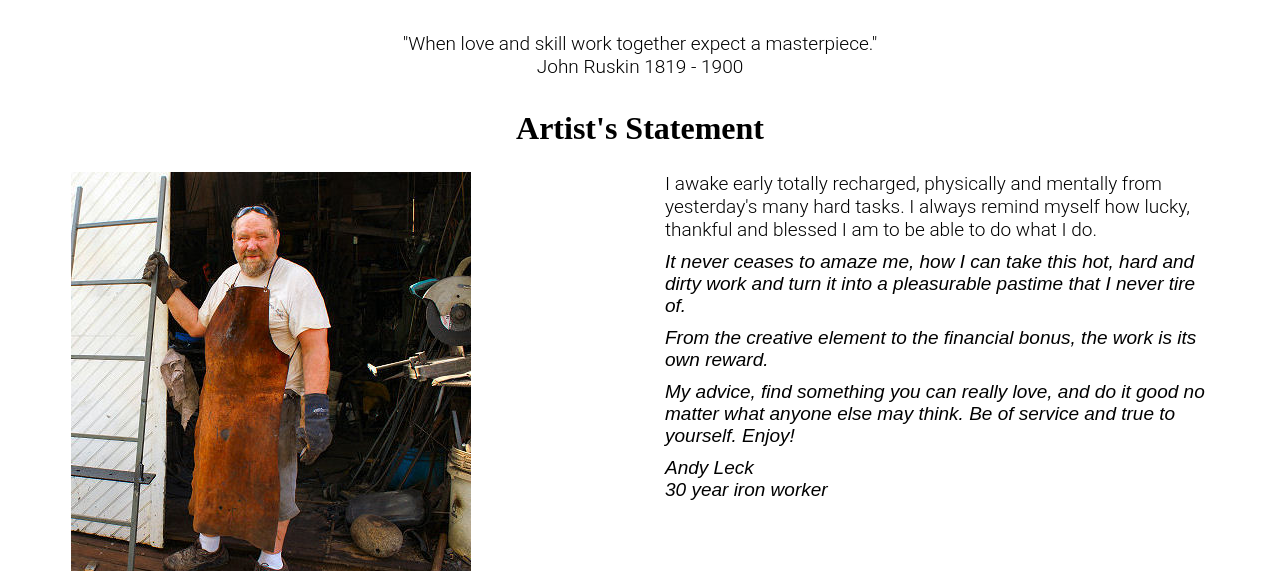
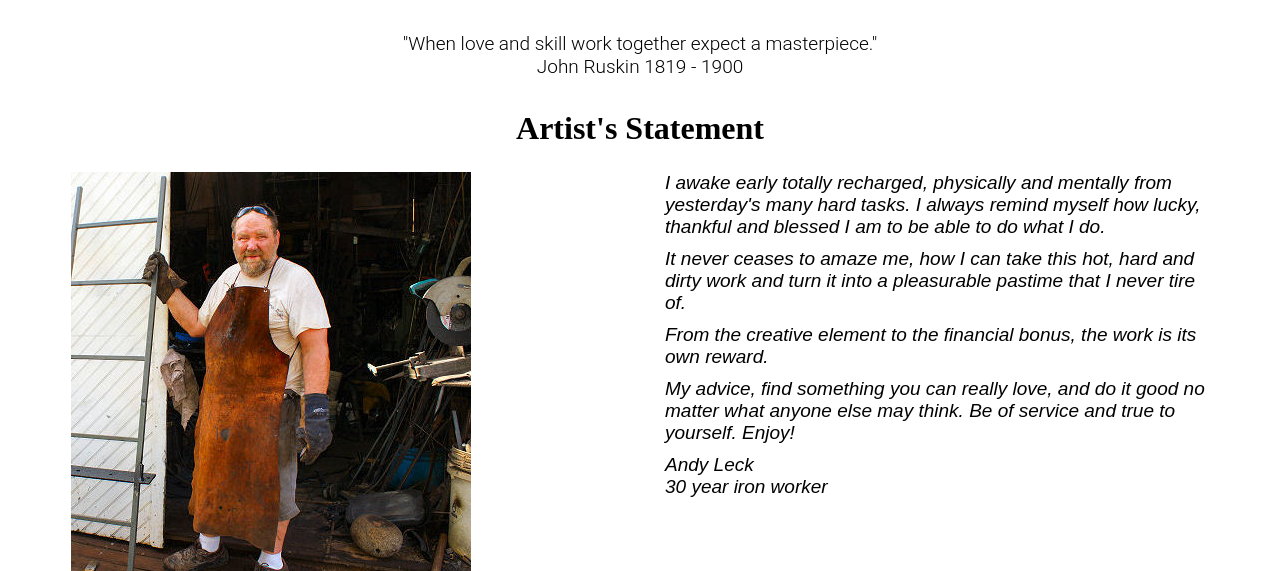
Before and after one commit to normboss/ScottishWroughtIronPHP, a PHP site: page /about.php in a window 1280 px wide. Shown: the part 151-722 px from the top of the page. Run offline with PHP 8.4, Linux system fonts and the light colour scheme; style sheets or scripts are compiled from the project's sources; some libraries are stand-ins or nearby versions; some web fonts are replaced.

Commit message:
forgot one

```diff
--- a/about.php
+++ b/about.php
@@ -61,7 +61,7 @@ and open the template in the editor.
         </div>
 
         <div class="box c">
-          <div class="row-copy">
+          <div class="row-copyi">
             <span class="block-id-letter">C</span>I awake early totally recharged, physically and mentally
             from yesterday's many hard tasks. I always remind
             myself how lucky, thankful and blessed I am to be
```
